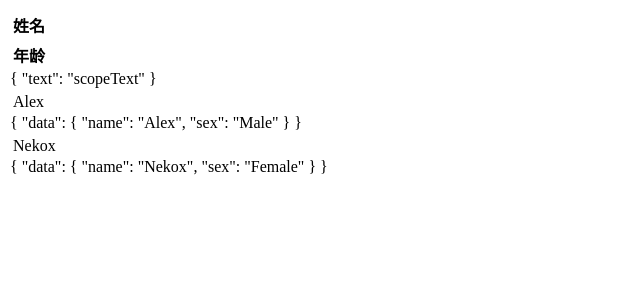
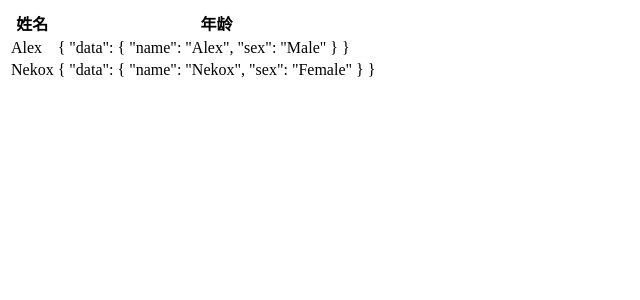
Before and after one commit to keifergu/sample-table, a Vue app: page / in a window 1280 px wide. Shown: the top 300 px of the page, without its empty margins (0-640 px from the left). Built offline with nearby package versions, Linux system fonts and the light colour scheme.

Commit message:
fix(row & column): 修复row和column的结点为div的问题

```diff
--- a/src/components/Table/Column.vue
+++ b/src/components/Table/Column.vue
@@ -1,20 +1,10 @@
 <template>
-<div>
   <th>{{label}}</th>
-  <slot text="scopeText"></slot>
-</div>
 </template>
 
 <script>
 export default {
   name: 'fix-column',
-  props: ['prop', 'label'],
-  mounted () {
-    let defaultV = this.$scopedSlots.default
-    if (defaultV) {
-      console.log(defaultV)
-      console.log(defaultV())
-    }
-  }
+  props: ['prop', 'label']
 }
 </script>
--- a/src/components/Table/Row.js
+++ b/src/components/Table/Row.js
@@ -2,11 +2,10 @@ export default {
   name: 'row',
   functional: true,
   render (h, context) {
-    console.log(context)
     // data 为该列的数据，columns 为列的配置
     const { data, columns } = context.props
-    const row = columns.map(col =>
-      col.template ? col.template({data}) : h('td', data[col.prop]))
-    return h('div', row)
+    const row = columns.map(col => h('td',
+      col.template ? col.template({data}) : data[col.prop]))
+    return row
   }
 }
```
